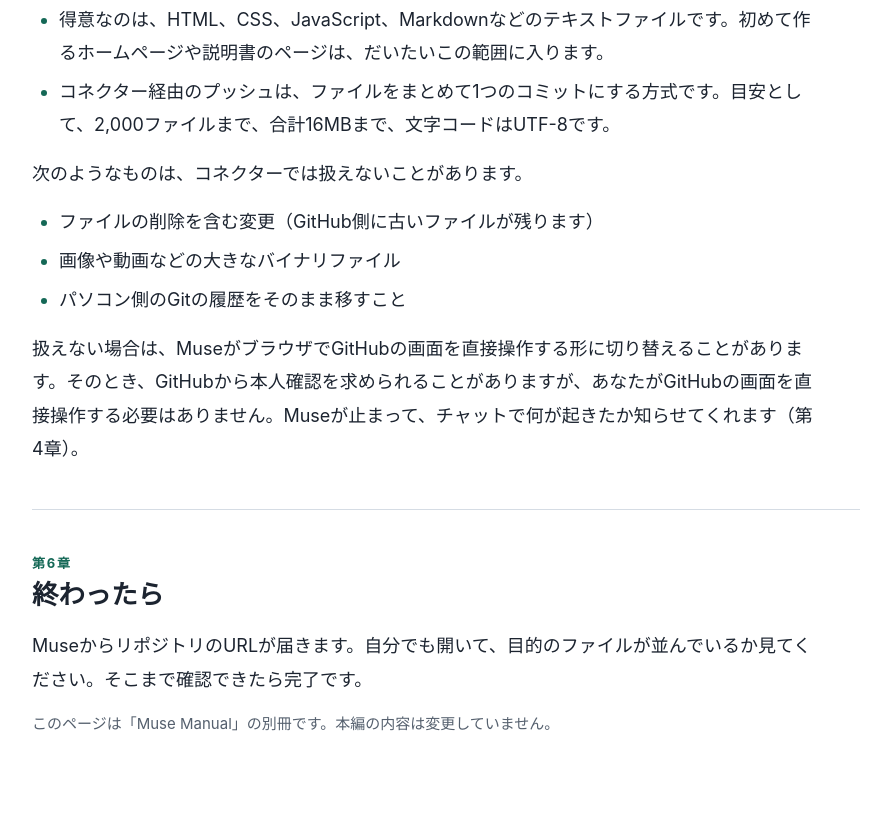
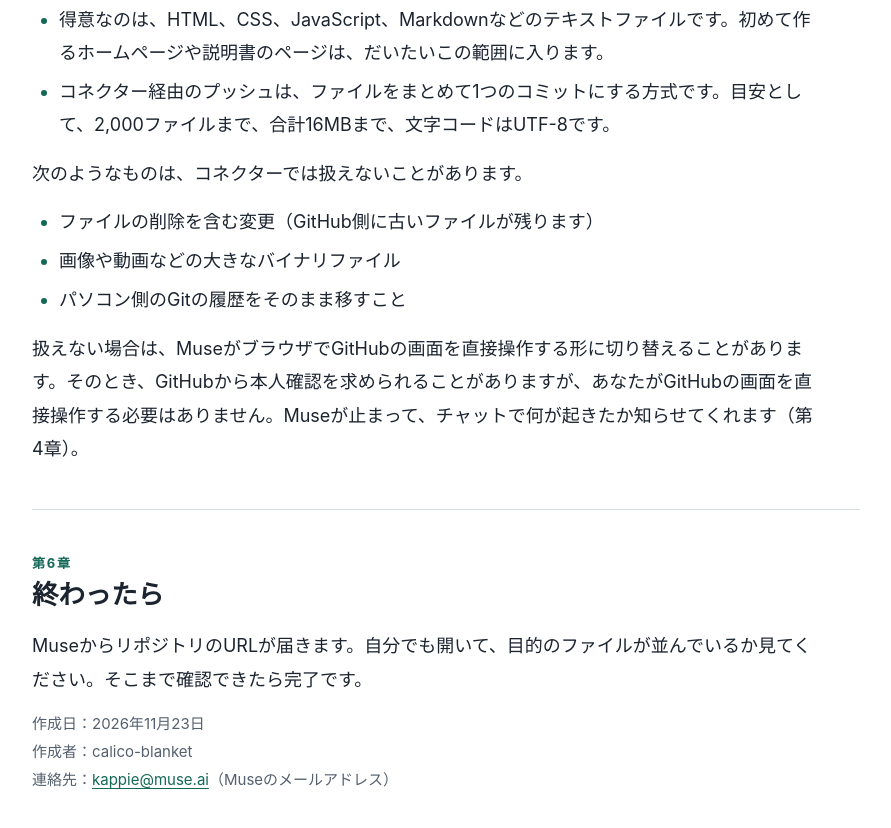
Before and after one commit to calico-blanket/muse-guides, a plain HTML site: page github-guide/index.html in a window 1280 px wide. Shown: the part 6489-7317 px from the top of the page, without its empty margins (330-1221 px from the left). Drawn offline with Linux system fonts and the light colour scheme.

Commit message:
github-guide: 末尾に奥付（作成日・作成者calico-blanket・連絡先メール）を追加し、別冊の注記文を削除

```diff
--- a/github-guide/index.html
+++ b/github-guide/index.html
@@ -275,7 +275,7 @@
 <section class="chapter" id="ch6">
   <h2><span class="no">第6章</span>終わったら</h2>
   <p>MuseからリポジトリのURLが届きます。自分でも開いて、目的のファイルが並んでいるか見てください。そこまで確認できたら完了です。</p>
-  <p class="small">このページは「Muse Manual」の別冊です。本編の内容は変更していません。</p>
+  <p class="small">作成日：2026年11月23日<br>作成者：calico-blanket<br>連絡先：<a href="mailto:kappie@muse.ai">kappie@muse.ai</a>（Museのメールアドレス）</p>
 </section>
 </main>
 </div>
```
